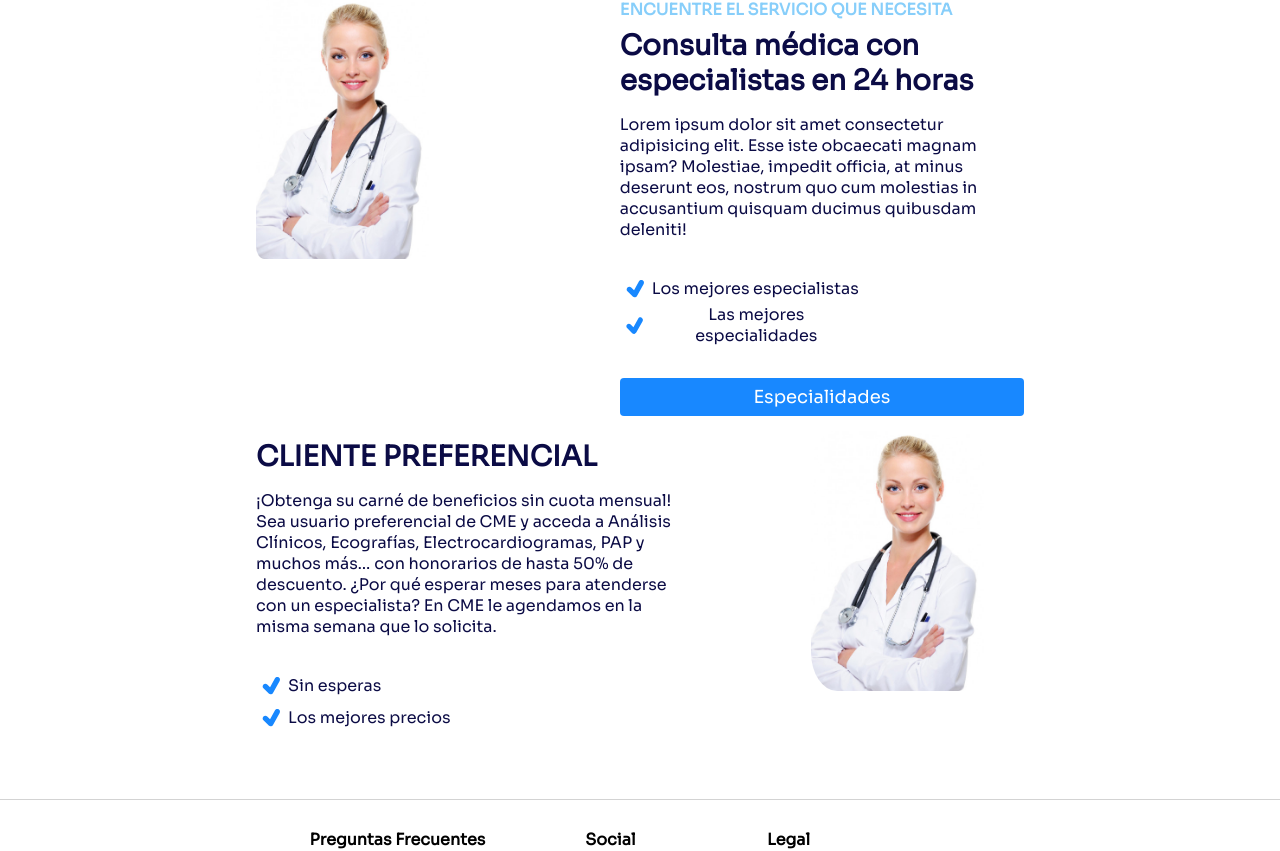
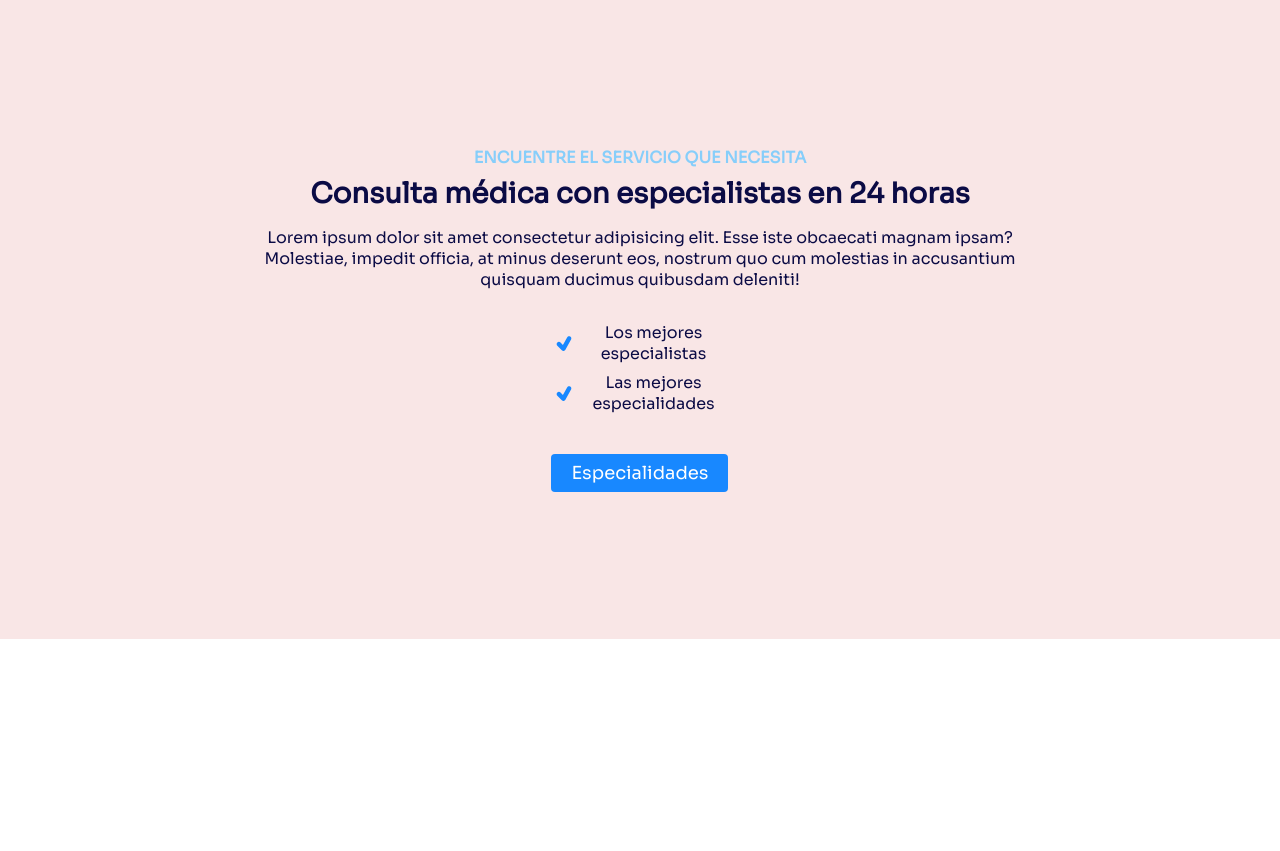
Before and after one commit to mrRubyDev/cme-website-repo, a React (Create React App) app: page / in a window 1280 px wide. Shown: the part 1931-2782 px from the top of the page. Built offline with nearby package versions, Linux system fonts and the light colour scheme.

Commit message:
Landing optimized

```diff
--- a/src/components/Styled/IconText.js
+++ b/src/components/Styled/IconText.js
@@ -1,17 +1,27 @@
 import React from "react";
-import { blueParagraphStyle } from "../../config/styles";
+import { darkBlue } from "../../config/styles";
 
 export default function IconText({ icon, text }) {
 	return (
 		<div
 			style={{
 				display: "flex",
-				width: "60%",
+				width: "70%",
 				alignItems: "center",
+				marginBottom: ".5rem",
 			}}
 		>
 			{icon}
-			<p style={blueParagraphStyle}>{text}</p>
+			<p
+				style={{
+					width: "100%",
+					color: darkBlue,
+					fontSize: 16,
+					textAlign: "center",
+				}}
+			>
+				{text}
+			</p>
 		</div>
 	);
 }
--- a/src/components/Styled/TextImg.jsx
+++ b/src/components/Styled/TextImg.jsx
@@ -7,7 +7,7 @@ import {
 import IconText from "./IconText";
 import { TiTick } from "react-icons/ti";
 import { Button } from "../Button";
-import paths from "../../navigation/paths";
+import { useIsDesktop } from "../../hooks/useMedia";
 
 export default function TextImg({
 	textImg,
@@ -17,11 +17,13 @@ export default function TextImg({
 	line1,
 	line2,
 	button,
+	color,
 	buttonUrl,
 	img,
 	centered,
 	noTicks,
 }) {
+	const isDesktop = useIsDesktop();
 	return (
 		<div
 			style={{
@@ -35,7 +37,7 @@ export default function TextImg({
 			{textImg && img && !centered && (
 				<div
 					style={{
-						width: "60%",
+						width: isDesktop ? "60%" : "80%",
 						display: "flex",
 					}}
 				>
@@ -218,11 +220,10 @@ export default function TextImg({
 			{!img && !textImg && !centered && (
 				<div
 					style={{
-						width: "70%",
+						width: "80%",
 						display: "flex",
 					}}
 				>
-					<div style={{ width: "40%", marginRight: "8rem" }}></div>
 					<div
 						style={{
 							width: "60%",
@@ -284,11 +285,14 @@ export default function TextImg({
 						display: "flex",
 						justifyContent: "center",
 						textAlign: "center",
+						height: "80vh",
+
+						backgroundColor: color,
 					}}
 				>
 					<div
 						style={{
-							width: "70%",
+							width: "90%",
 							display: "flex",
 							flexDirection: "column",
 							justifyContent: "center",
@@ -312,12 +316,15 @@ export default function TextImg({
 						>
 							{title}
 						</h2>
+
 						<p style={blueParagraphStyleLeft}> {paragraph}</p>
+
 						<div
 							style={{
 								display: "flex",
 								flexDirection: "column",
 								marginTop: "2rem",
+								alignItems: "center",
 							}}
 						>
 							{!noTicks && (
--- a/src/components/screens/Landing.jsx
+++ b/src/components/screens/Landing.jsx
@@ -3,9 +3,11 @@ import Banner from "../banner/Banner";
 import PasosLanding from "../landing/PasosLanding";
 import TextImg from "../Styled/TextImg";
 import Medico from "../../images/doctor-woman.jpeg";
+import { rose } from "../../config/styles";
 import Footer from "../Footer";
 import paths from "../../navigation/paths";
 import { useIsMobile, useIsTablet, useIsDesktop } from "../../hooks/useMedia";
+import Brick from "../Styled/Brick";
 
 export default function Landing() {
 	const isMobile = useIsMobile();
@@ -37,6 +39,8 @@ export default function Landing() {
 			<div>
 				<PasosLanding style={{ width: "100vw" }} />
 			</div>
+			{isDesktop && (
+				<>
 					<div style={{ height: "50vh", marginBottom: "2rem" }}>
 						<TextImg
 							img={Medico}
@@ -64,6 +68,39 @@ export default function Landing() {
 							line2="Los mejores precios"
 						/>
 					</div>
+				</>
+			)}
+			{!isDesktop && (
+				<div>
+					<div style={{ marginBottom: "2rem", backgroundColor: rose }}>
+						<TextImg
+							centered
+							color={rose}
+							header="ENCUENTRE EL SERVICIO QUE NECESITA"
+							title="Consulta médica con especialistas en 24 horas"
+							paragraph="Lorem ipsum dolor sit amet consectetur adipisicing elit. Esse iste
+				obcaecati magnam ipsam? Molestiae, impedit officia, at minus
+				deserunt eos, nostrum quo cum molestias in accusantium quisquam
+				ducimus quibusdam deleniti!"
+							line1="Los mejores especialistas"
+							line2="Las mejores especialidades"
+							button="Especialidades"
+							buttonUrl={paths.Especialidades.base}
+						/>
+					</div>
+					<div style={{ marginBottom: "2rem" }}>
+						<TextImg
+							centered
+							title="CLIENTE PREFERENCIAL"
+							paragraph="¡Obtenga su carné de beneficios sin cuota mensual! Sea usuario preferencial de CME y acceda a Análisis Clínicos, Ecografías, Electrocardiogramas, PAP y muchos más… con honorarios de hasta 50% de descuento.
+
+				¿Por qué esperar meses para atenderse con un especialista? En CME le agendamos en la misma semana que lo solicita."
+							line1="Sin esperas"
+							line2="Los mejores precios"
+						/>
+					</div>
+				</div>
+			)}
 			<Footer />
 		</div>
 	);
```
Lines whose indentation alone changed are shown as unchanged.
